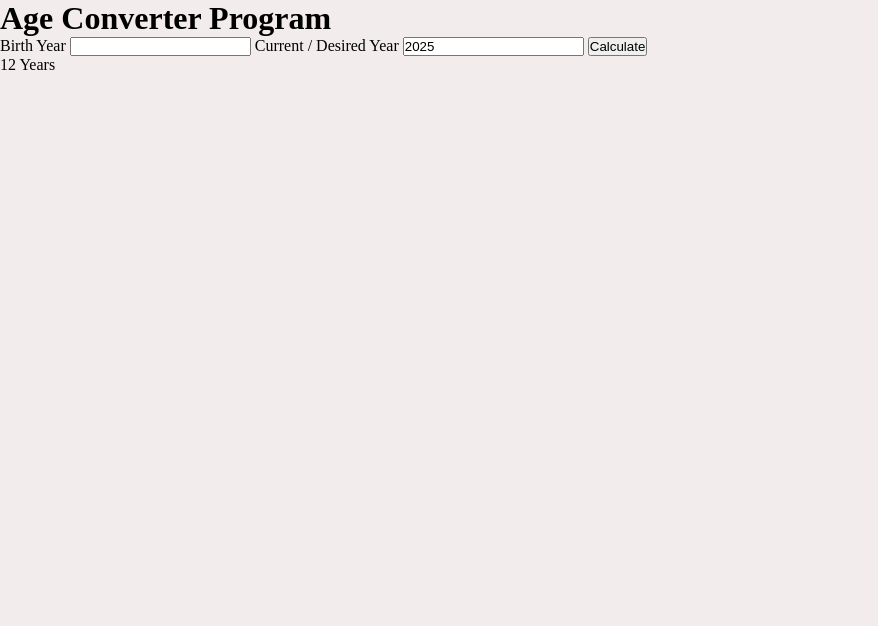
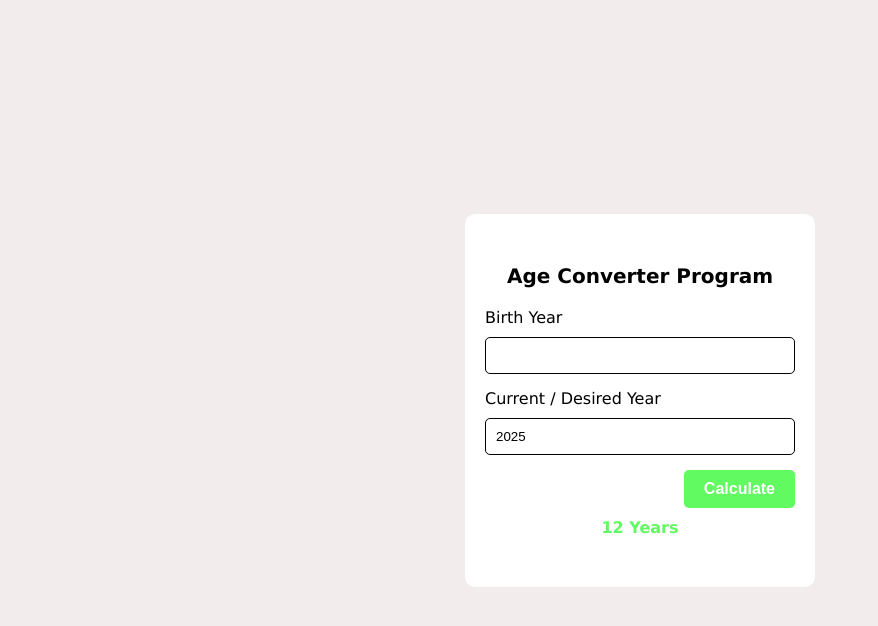
Before and after one commit to Ohiomatabn/Age_Calculator, a plain HTML site: page index.html in a window 1280 px wide. Shown: the whole page, without its empty margins (0-878 px from the left). Drawn offline with Linux system fonts and the light colour scheme.

Commit message:
Add style to the page

```diff
--- a/style.css
+++ b/style.css
@@ -6,4 +6,54 @@
 
 body{
   background-color: rgba(241, 232, 232, 0.8);
+  height: 100vh;
+  display: flex;
+  justify-content: center;
+  align-items: center;
+  font-family: Verdana, Geneva, Tahoma, sans-serif;
 }
+
+.container{
+  width: 350px;
+  margin: auto;
+  background-color: white;
+  padding: 50px 20px;
+  border-radius: 10px;
+}
+
+h1{
+  text-align: center;
+  font-size: 20px;
+  margin-bottom: 20px;
+}
+
+input{
+  width: 100%;
+  padding: 10px;
+  outline: none;
+  border: 1px solid;
+  border-radius: 5px;
+  margin-bottom: 15px;
+  margin-top: 10px;
+}
+
+button{
+  border: none;
+  outline: none;
+  background-color: rgba(30, 248, 30, 0.7);
+  padding: 10px 20px;
+  border-radius: 5px;
+  color: #fff;
+  font-size: 16px;
+  font-weight: bold;
+  float: right;
+  margin-bottom: 10px;
+}
+
+.result{
+  margin-top: 20px;
+  text-align: center;
+  color: rgba(30, 248, 30, 0.7);
+  font-weight: bolder;
+  clear: both;
+}
```
